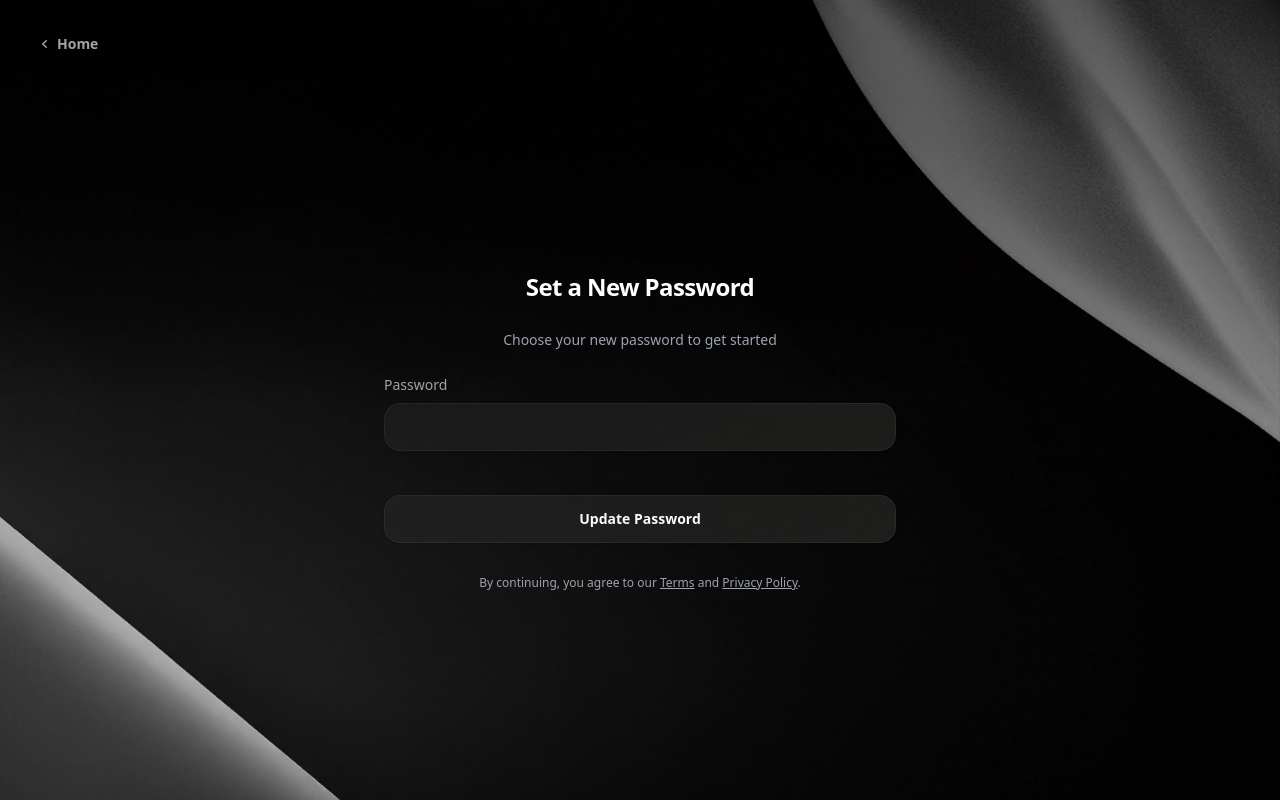
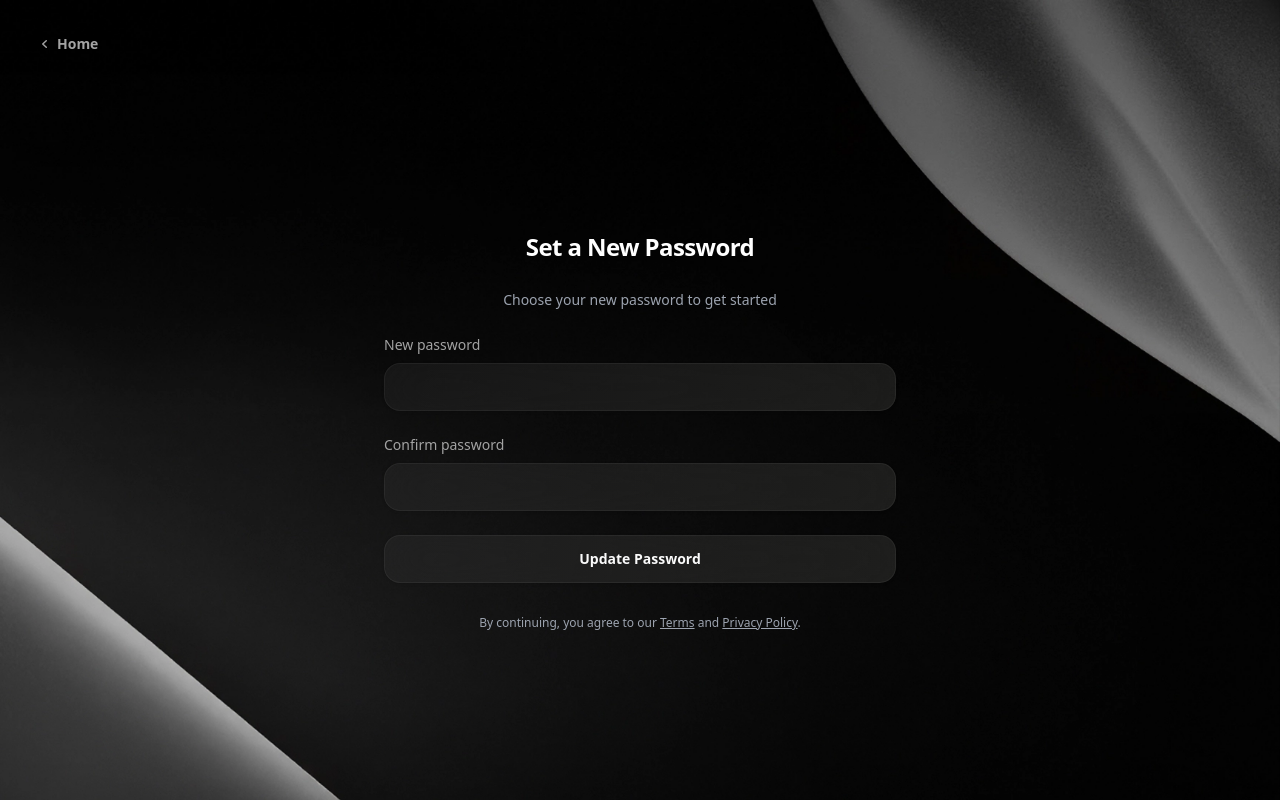
Before and after one commit to netizen-om/Gravitas-AI, a Next.js app in the folder pravya/: page /auth/forget-password in a window 1280 px wide. Built offline with nearby package versions, Linux system fonts and the light colour scheme.

Commit message:
added more validations in forgetPassword page

```diff
--- a/pravya/src/app/auth/forget-password/page.tsx
+++ b/pravya/src/app/auth/forget-password/page.tsx
@@ -15,6 +15,7 @@ const TITLE_CLASSES = "text-2xl font-semibold text-white mb-6 font-['ABCFavorit'
 
 function ForgotPassword() {
   const [password, setPassword] = useState("");
+  const [confirmPassword, setConfirmPassword] = useState("");
   const [isLoading, setIsLoading] = useState(false);
   const [error, setError] = useState<string | null>(null);
 
@@ -27,6 +28,12 @@ function ForgotPassword() {
       e.preventDefault();
       setError(null);
       const trimmedPassword = password.trim();
+      const trimmedConfirmPassword = confirmPassword.trim();
+
+      if(trimmedConfirmPassword !== trimmedPassword) {
+        toast.error("Both Password Must Match")
+        return;
+      }
 
       try {
         resetPasswordSchema.parse({ password: trimmedPassword });
@@ -74,6 +81,13 @@ function ForgotPassword() {
     []
   );
 
+  const handleConfirmPasswordChange = useCallback(
+    (e: React.ChangeEvent<HTMLInputElement>) => {
+      setConfirmPassword(e.target.value);
+    },
+    []
+  );
+
   return (
     <>
       <div className="text-center mb-6">
@@ -89,11 +103,21 @@ function ForgotPassword() {
 
         <AuthInput
           id="password"
-          name="password"
+          name="New password"
           type="password"
           placeholder=" "
           value={password}
           onChange={handlePasswordChange}
+          required
+        />
+
+        <AuthInput
+          id="ConfirmPassword"
+          name="Confirm password"
+          type="password"
+          placeholder=" "
+          value={confirmPassword}
+          onChange={handleConfirmPasswordChange}
           required
         />
 
```
